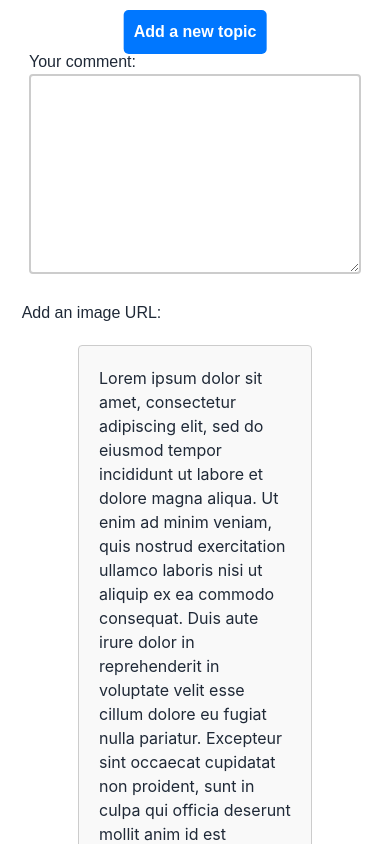
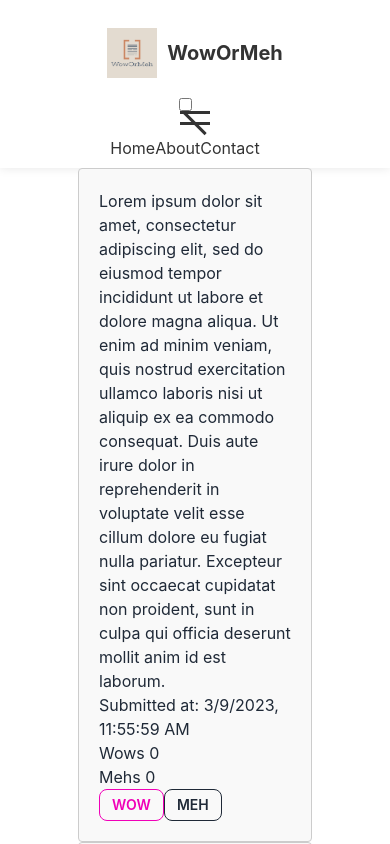
Before and after one commit to CodeOp-tech/final-project-fspt13-team-2, a React (Create React App) app in the folder client/: page / in a window 390 px wide. Shown: the top 844 px of the page. Built offline with nearby package versions, Linux system fonts and the light colour scheme.

Commit message:
heroheader added

```diff
--- a/client/src/HomePage.js
+++ b/client/src/HomePage.js
@@ -1,6 +1,7 @@
 import { useState } from 'react';
 import Form from './components/Form.js';
 import CommentsDisplay from './components/CommentsDisplay';
+import HeroHeader from './components/HeroHeader.js';
 
 export default function HomePage() {
     const [comments, setComments]= useState([
@@ -62,6 +63,9 @@ export default function HomePage() {
     return (
         <>
         <div>
+            <HeroHeader/>
+        </div>
+        <div>
             <Form onAdd={handleAddComments}/>
         </div>
 
--- a/client/src/components/Form.js
+++ b/client/src/components/Form.js
@@ -1,5 +1,6 @@
 import React, { useState } from 'react';
 import { v4 as uuid } from 'uuid';
+
 
 function Form({ onAdd }) {
   // Declare state variables for the comment
@@ -31,7 +32,6 @@ function Form({ onAdd }) {
   };
 
   // Render the CommentForm component
-  return (
     <div className="comment-form-container">
       {/* Create a form element with a textarea for the comment and an input for the category */}
       <form className="comment-form" onSubmit={handleSubmit}>
@@ -47,7 +47,7 @@ function Form({ onAdd }) {
         <button className="comment-button" type="submit">Add a new topic</button>
       </form>
       </div>
-  );
+
 };
 
 
--- /dev/null
+++ b/client/src/components/HeroHeader.css
@@ -0,0 +1,99 @@
+.navbar {
+    display: flex;
+    align-items: center;
+    justify-content: space-between;
+    height: 80px;
+    background-color: #fff;
+    color: #333;
+    box-shadow: 0 0 10px rgba(0, 0, 0, 0.1);
+  }
+
+  .navbar-logo {
+    display: flex;
+    align-items: center;
+    margin-left: 20px;
+    font-size: 24px;
+    font-weight: bold;
+  }
+
+  .navbar-logo img {
+    width: 50px;
+    height: 50px;
+    margin-right: 10px;
+  }
+
+  .navbar-toggle {
+    display: none;
+  }
+
+  .navbar-toggle-label {
+    display: none;
+  }
+
+  .navbar-menu {
+    display: flex;
+    list-style: none;
+    margin-right: 20px;
+  }
+
+  .navbar-menu li {
+    margin-left: 20px;
+  }
+
+  @media screen and (max-width: 768px) {
+    .navbar {
+      height: auto;
+      flex-direction: column;
+    }
+
+    .navbar-logo {
+      margin: 20px;
+      font-size: 20px;
+    }
+
+    .navbar-toggle {
+      display: block;
+      margin-right: 20px;
+      cursor: pointer;
+    }
+
+    .navbar-toggle-label {
+      display: block;
+      position: relative;
+      width: 30px;
+      height: 25px;
+      cursor: pointer;
+    }
+
+    .navbar-toggle-label span {
+      display: block;
+      position: absolute;
+      height: 3px;
+      width: 100%;
+      background: #333;
+      transition: transform 0.3s ease-out;
+    }
+
+    .navbar-toggle-label span:nth-child(1) {
+      top: 0;
+    }
+
+    .navbar-toggle-label span:nth-child(2),
+    .navbar-toggle-label span:nth-child(3) {
+      top: 11px;
+    }
+
+    .navbar-toggle-label span:nth-child(3) {
+      transform: rotate(45deg);
+    }
+
+    .navbar-toggle:checked + .navbar-menu {
+      display: flex;
+      flex-direction: column;
+      margin-top: 20px;
+    }
+
+    .navbar-menu li {
+      margin: 0;
+    }
+  }
--- /dev/null
+++ b/client/src/components/HeroHeader.js
@@ -0,0 +1,27 @@
+import React from 'react';
+import logo from './WowOrMeh.jpeg';
+import './HeroHeader.css'
+
+function HeroHeader() {
+  return (
+    <nav className="navbar">
+      <div className="navbar-logo">
+        <img src={logo} alt="Logo" />
+        <span>WowOrMeh</span>
+      </div>
+      <input type="checkbox" id="navbar-toggle" className="navbar-toggle" />
+      <label htmlFor="navbar-toggle" className="navbar-toggle-label">
+        <span></span>
+        <span></span>
+        <span></span>
+      </label>
+      <ul className="navbar-menu">
+        <li><a href="#">Home</a></li>
+        <li><a href="#">About</a></li>
+        <li><a href="#">Contact</a></li>
+      </ul>
+    </nav>
+  );
+}
+
+export default HeroHeader;
```
Also changed, not shown: client/src/components/WowOrMeh.jpeg (added).
